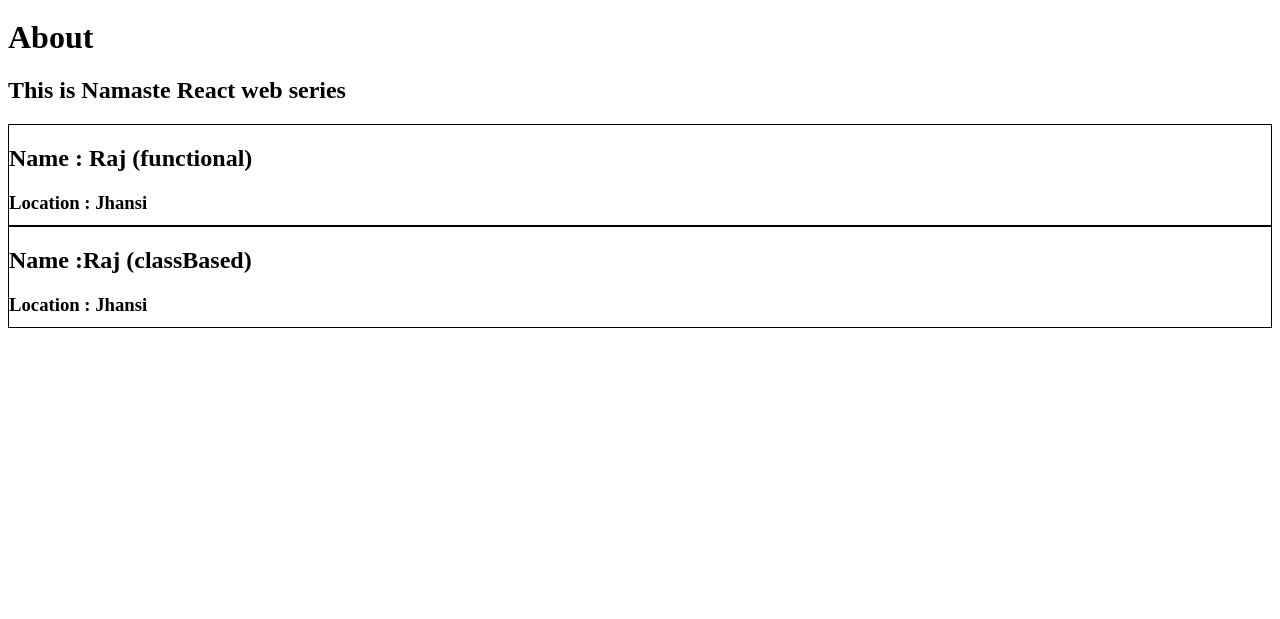
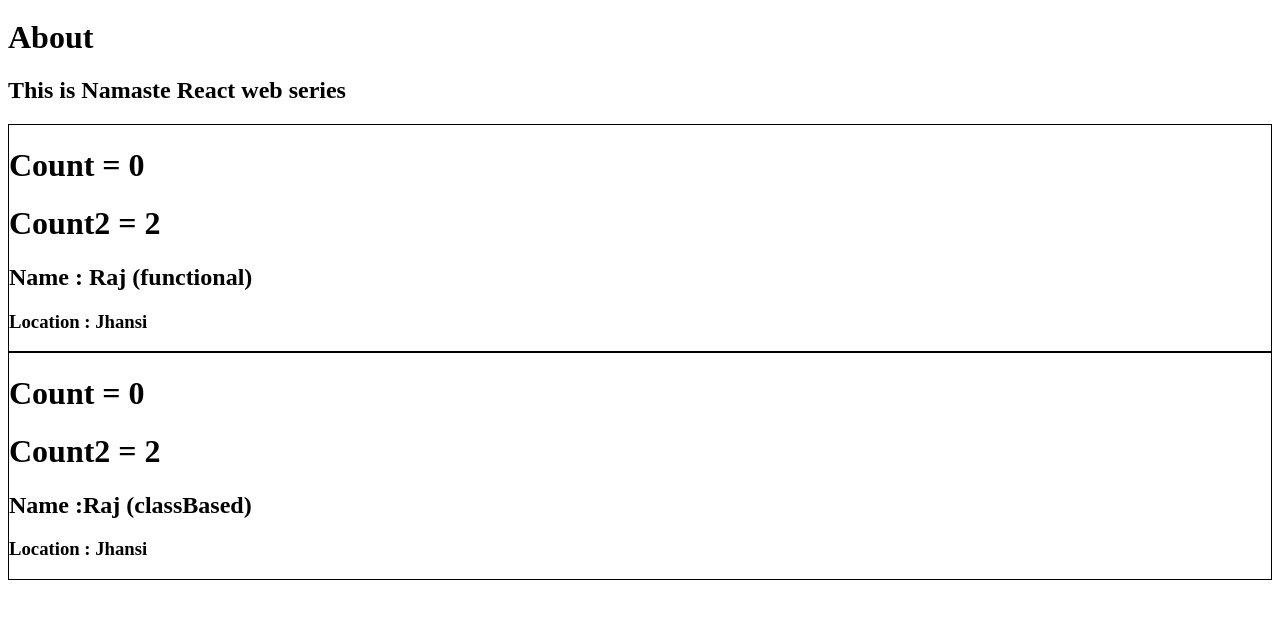
Before and after one commit to Student-Anshuman/Nameste-react, a React app: page /about in a window 1280 px wide. Shown: the part 129-748 px from the top of the page. Built offline with nearby package versions, Linux system fonts and the light colour scheme.

Commit message:
episode 8 learning class based components

```diff
--- a/index.css
+++ b/index.css
@@ -71,6 +71,6 @@
   }
 
   .user-card{
-    height :100px;
+
     border : 1px solid black
   }
--- a/src/Components/User.js
+++ b/src/Components/User.js
@@ -1,8 +1,17 @@
-const User = ({name, location}) => {
+import { useState } from "react";
+
+const User = ({ name, location }) => {
+
+  const [count] = useState(0);
+  const [count2] = useState(2);
+
+
+
   return (
     <div className="user-card">
-      <h2>Name : {name}</h2>{" "}
-      {/*getting that passing argument such as {name} by destructuring  or by using props {props.name}*/}
+      <h1>Count = {count}</h1>
+      <h1>Count2 = {count2}</h1>
+      <h2>Name : {name}</h2>
       <h3>Location : {location}</h3>
     </div>
   );
--- a/src/Components/UserClass.js
+++ b/src/Components/UserClass.js
@@ -1,6 +1,4 @@
 import React from "react";
-
-
 
 class UserClass extends React.Component {
   // to using props in class based we have to create a constructor;
@@ -8,22 +6,30 @@ class UserClass extends React.Component {
   constructor(props) {
     super(props);
 
-    console.log(props);
+    // This state is a big Object
+    this.state = {
+      count: 0,
+      count2: 2,
+    };
   }
 
 
   render() {
     //by destructuring
-     const { name, location } = this.props;
+    const { name, location } = this.props;
+
+    const { count, count2} = this.state;
 
     return (
       <div className="user-card">
-        <h2>Name :{name}</h2>{" "}
-        <h3>Location : {location}</h3>{" "}
-
+        <h1>Count = {count}</h1>
+        <h1>Count2 = {count2}</h1>
+        <h2>Name :{name}</h2>
+        <h3>Location : {location}</h3>
       </div>
     );
   }
 }
 
+
 export default UserClass;
```
